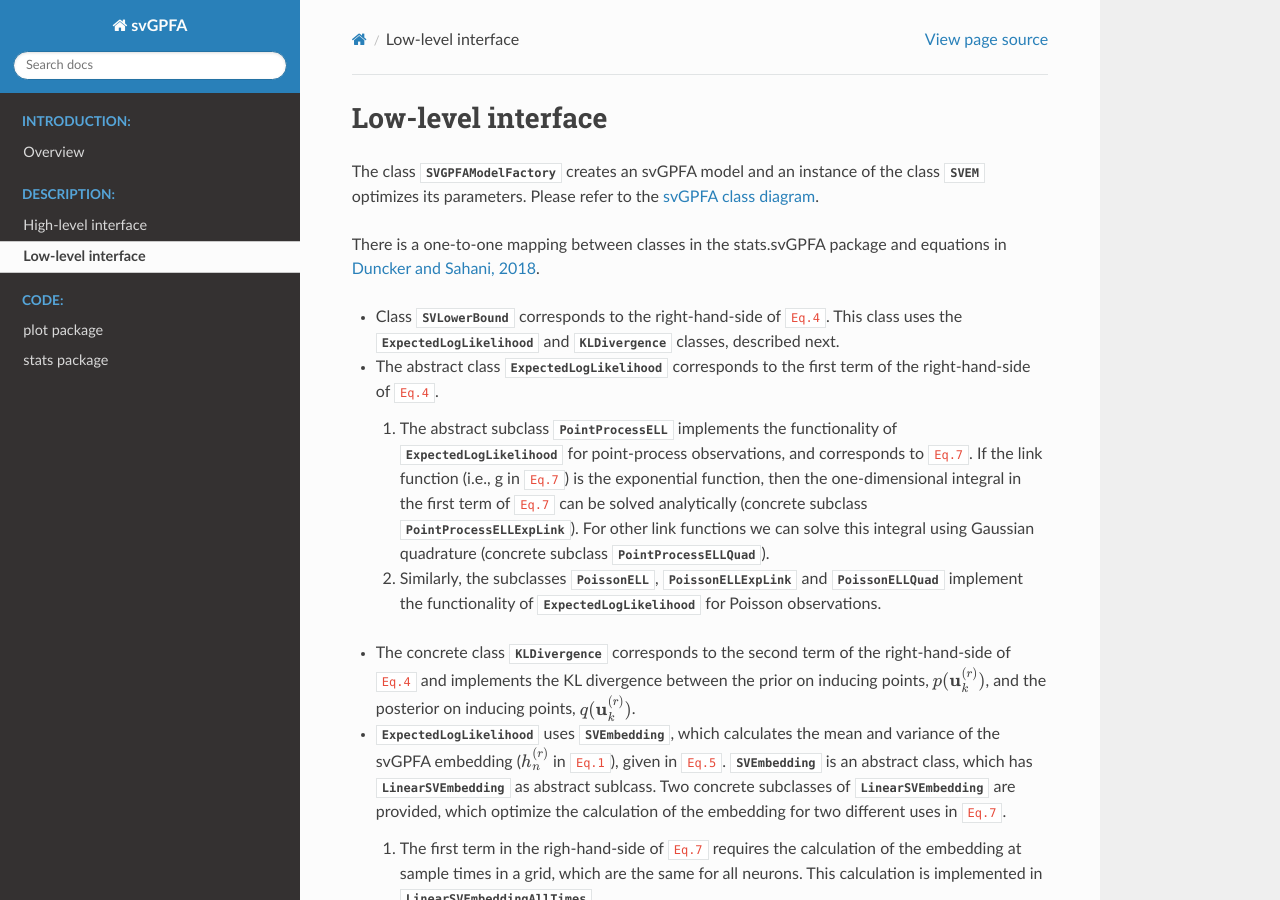
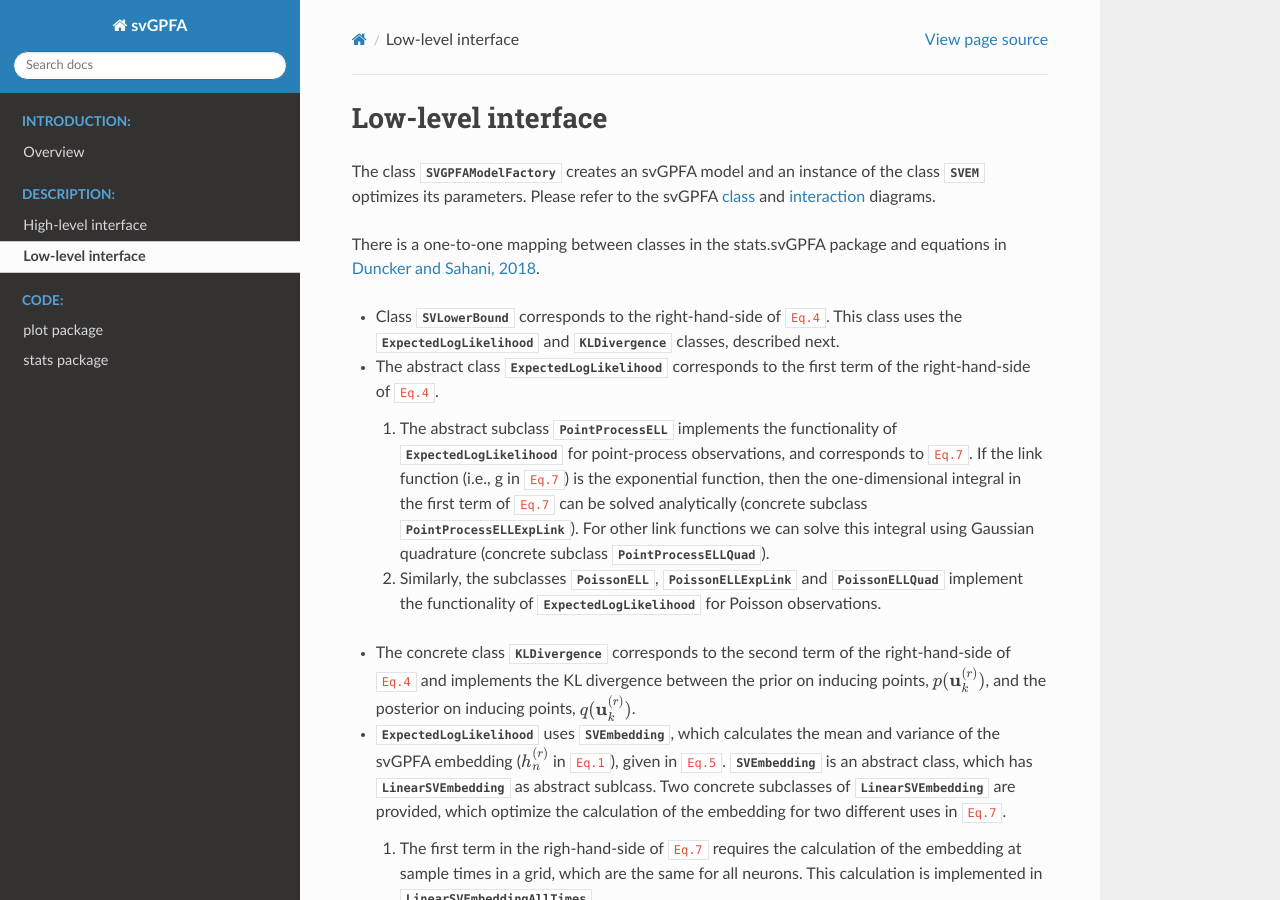
Before and after one commit to joacorapela/svGPFA, a Sphinx documentation site: the page built from docs/source/lowLevelInterface.rst, in a window 1280 px wide and 900 px high. Built offline with Sphinx 7.4.7 and the Read the Docs theme 2.0.0, drawn with Linux system fonts in a browser that asks for light colours.

Commit message:
Added Interaction diagram to documentation

```diff
--- a/docs/source/lowLevelInterface.rst
+++ b/docs/source/lowLevelInterface.rst
@@ -3,8 +3,8 @@ Low-level interface
 
 The class :class:`~stats.svGPFA.svGPFAModelFactory.SVGPFAModelFactory` creates
 an svGPFA model and an instance of the class :class:`~stats.svGPFA.svEM.SVEM`
-optimizes its parameters.  Please refer to the `svGPFA class diagram
-<https://github.com/joacorapela/svGPFA/blob/master/docs/design/Classes.pdf>`_.
+optimizes its parameters.  Please refer to the svGPFA `class
+<https://github.com/joacorapela/svGPFA/blob/master/docs/design/Classes.pdf>`_ and `interaction <https://github.com/joacorapela/svGPFA/blob/master/docs/design/Interaction.pdf>`_ diagrams.
 
 There is a one-to-one mapping between classes in the stats.svGPFA package and
 equations in `Duncker and Sahani, 2018 <https://papers.nips.cc/paper/8245-temporal-alignment-and-latent-gaussian-process-factor-inference-in-population-spike-trains>`_.
```
Also changed, not shown: 14 other files.
